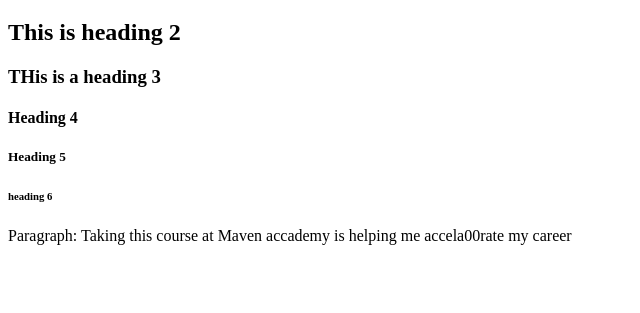
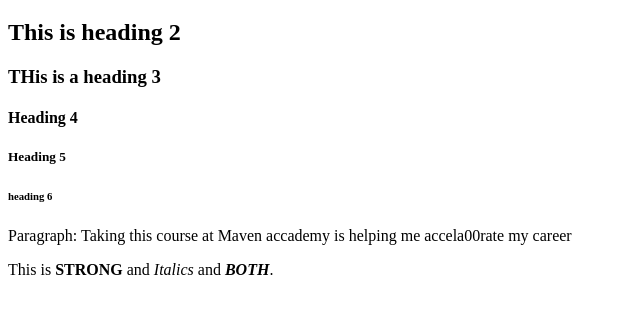
Before and after one commit to SirJeany/Test, a plain HTML site: page index.html in a window 1280 px wide. Shown: the part 61-374 px from the top of the page, without its empty margins (0-640 px from the left). Drawn offline with Linux system fonts and the light colour scheme.

Commit message:
Strong and italics

```diff
--- a/index.html
+++ b/index.html
@@ -7,6 +7,12 @@
     <style href="css/style.css"></style>
 </head>
 <body>
+    <!--
+        HTML text elements:
+        Creating Headings from 1-6.
+        Paragraph
+        Strong and Italic
+    -->
     <h1>Hi this is my first page for Maven</h1>
     <h2>This is heading 2</h2>
     <h3>THis is a heading 3</h3>
@@ -15,5 +21,7 @@
     <h6>heading 6</h6>
 
     <p>Paragraph: Taking this course at Maven accademy is helping me accela00rate my career</p>
+
+    This is <strong>STRONG</strong> and <em>Italics</em> and <strong><em>BOTH</em></strong>.
 </body>
 </html>
```
